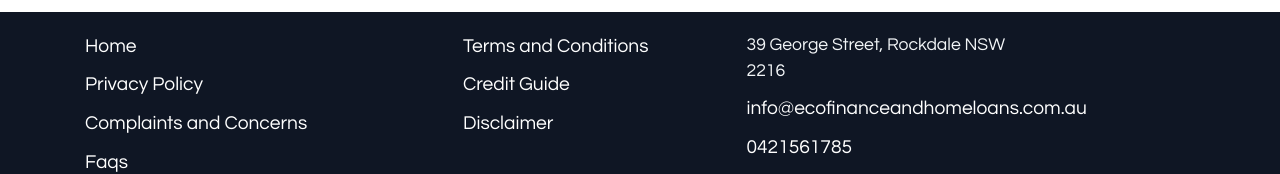
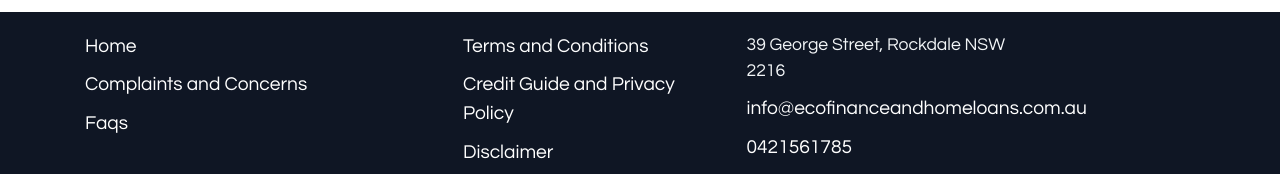
Before and after one commit to manutdmohit/eco-finance, a Next.js app: page / in a window 1280 px wide. Shown: the part 6944-7118 px from the top of the page. Built offline with nearby package versions, Linux system fonts and the light colour scheme.

Commit message:
Remove creditguide and privacy policy links

```diff
--- a/app/components/Footer/Footer.tsx
+++ b/app/components/Footer/Footer.tsx
@@ -19,11 +19,6 @@ const Footer = () => {
                     <li id="menu-item-143" className="menu-item">
                       <a rel="home" href="/home/">
                         Home
-                      </a>
-                    </li>
-                    <li id="menu-item-143" className="menu-item">
-                      <a rel="privacy-policy" href="/privacy-policy/">
-                        Privacy Policy
                       </a>
                     </li>
                     <li id="menu-item-144" className="menu-item ">
@@ -51,7 +46,9 @@ const Footer = () => {
                       <a href="/terms-and-conditions/">Terms and Conditions</a>
                     </li>
                     <li id="menu-item-153" className="menu-item">
-                      <a href="/credit-guide">Credit Guide</a>
+                      <a href="/credit-guide-and-privacy-policy">
+                        Credit Guide and Privacy Policy
+                      </a>
                     </li>
                     <li
                       id="menu-item-150"
```
